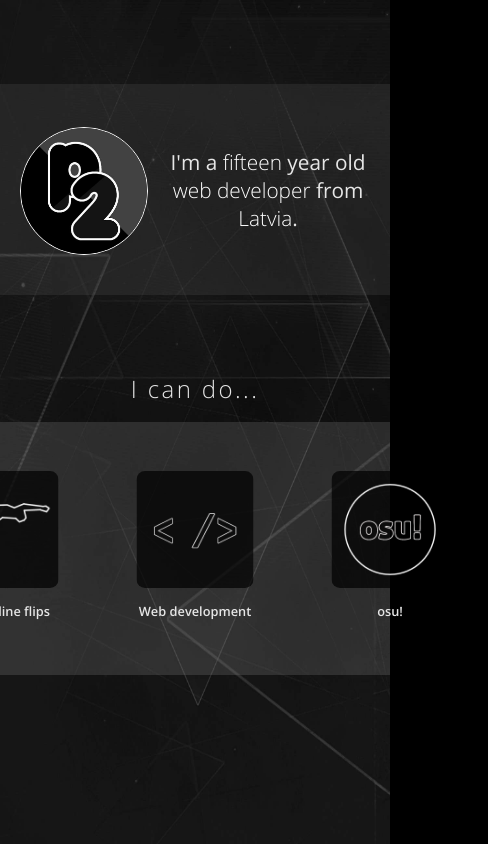
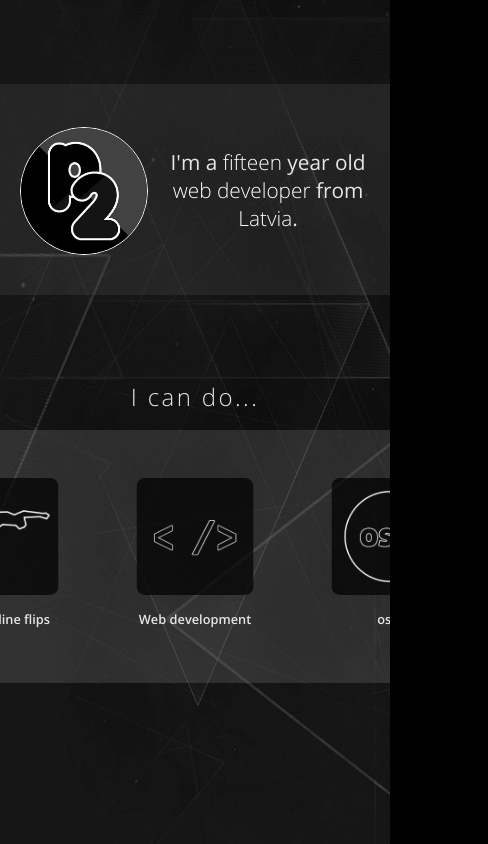
Before and after one commit to p2r3/p2r3.github.io, a plain HTML site: page index.html in a window 390 px wide. Shown: the whole page, 488 px wide, since content can reach past the window. Drawn offline with Linux system fonts and the light colour scheme.

Commit message:
Fix for mobile horizontal scrolling

```diff
--- a/css/master.css
+++ b/css/master.css
@@ -1,11 +1,15 @@
+html, body{
+  overflow-x: hidden;
+}
+
 body{
+  position: relative;
   background-color:black;
   background-image: url("../images/bg.jpg");
   background-attachment: fixed;
   background-position: 0 0;
   background-size: 100vw 100vh;
   margin:0;
-  overflow-x: hidden;
 }
 
 h1,h2,h3,p{
@@ -73,18 +77,16 @@ span{
 }
 
 .slider-title{
-  position: absolute;
-  left:0;
-  bottom:52vh;
+  position: relative;
+  margin-top:5vh;
   width:100vw;
   font-weight: 100;
   letter-spacing: 0.15rem;
 }
 
 #slider{
-  position: absolute;
-  left:0;
-  top:50vh;
+  position: relative;
+  margin-top:2vh;
   width:100vw;
   height:30vh;
   background-color:rgba(150,150,150,0.225);
```
